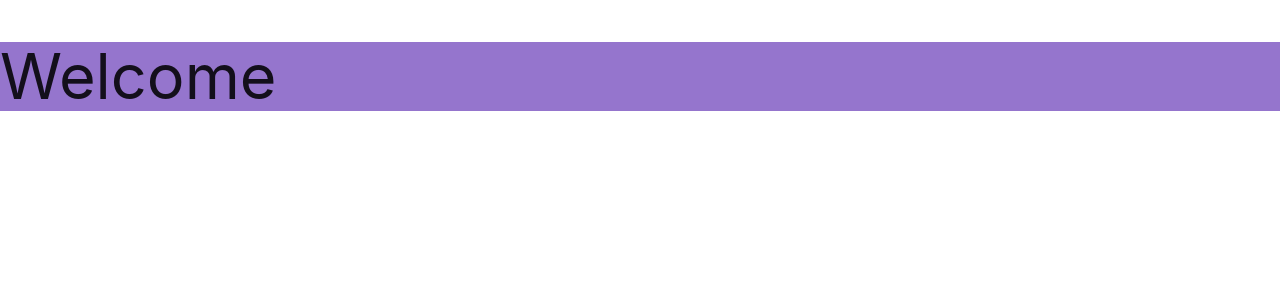
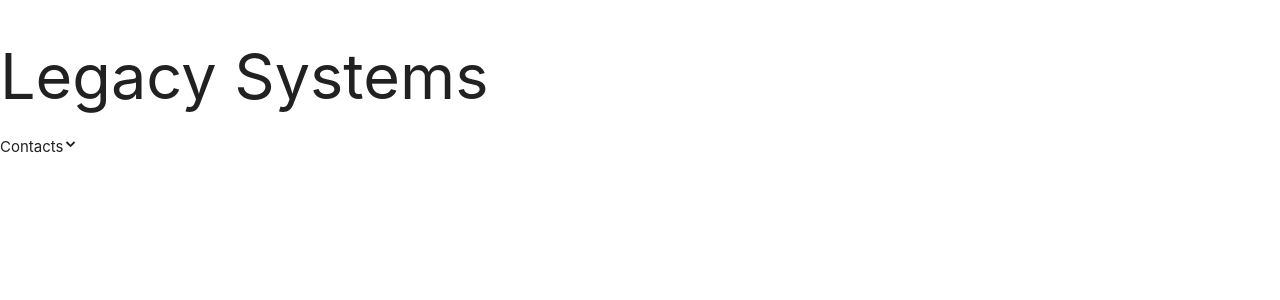
Before and after one commit to ionscion/a-la-code-2, a React (Vite) app: page / in a window 1280 px wide. Shown: the top 300 px of the page. Built offline with nearby package versions, Linux system fonts and the light colour scheme.

Commit message:
added basic header and sidebar components

```diff
--- a/package.json
+++ b/package.json
@@ -20,6 +20,7 @@
     "prop-types": "^15.8.1",
     "react": "^18.2.0",
     "react-dom": "^18.2.0",
+    "react-icons": "^4.8.0",
     "sequelize": "^6.30.0"
   },
   "devDependencies": {
--- a/src/App.jsx
+++ b/src/App.jsx
@@ -1,10 +1,12 @@
 import 'materialize-css/dist/css/materialize.min.css';
 import Header from './components/Header';
+import SidebarPage from "./pages/SidebarPage";
 
 function App() {
   return (
-    <div className="deep-purple lighten-2">
-      <Header />
+    <div >
+      <Header className="deep-purple lighten-2"/>
+      <SidebarPage />
     </div>
   );
 }
--- a/src/components/Header.jsx
+++ b/src/components/Header.jsx
@@ -1,6 +1,6 @@
 function Header() {
     return (
-        <h1>Welcome</h1>
+        <h1>Legacy Systems</h1>
     )
 }
 
--- /dev/null
+++ b/src/components/Sidebar.jsx
@@ -0,0 +1,58 @@
+import { useState, useEffect, useRef } from "react";
+import { GoChevronDown } from "react-icons/go";
+
+function Dropdown({ options, value, onChange }) {
+  const [isOpen, setIsOpen] = useState(false);
+  const divEl = useRef();
+
+  useEffect(() => {
+    const handler = (event) => {
+      if (!divEl.current) {
+        return;
+      }
+
+      if (!divEl.current.contains(event.target)) {
+        setIsOpen(false);
+      }
+    };
+
+    document.addEventListener("click", handler, true);
+
+    //called when Dropdown component is removed from document
+    return () => {
+      document.removeEventListener("click", handler);
+    };
+  }, []);
+
+  const handleClick = () => {
+    // setIsOpen((currentIsOpen) => !currentIsOpen);
+    setIsOpen(!isOpen);
+  };
+
+  const handleOptionClick = (option) => {
+    //close dropdown
+    setIsOpen(false);
+    //what option clicked?
+    onChange(option);
+  };
+
+  const renderedOptions = options.map((option) => {
+    return (
+      <div onClick={() => handleOptionClick(option)} key={option.value}>
+        {option.label}
+      </div>
+    );
+  });
+
+  return (
+    <div ref={divEl}>
+      <div onClick={handleClick}>
+        {value?.label || "Contacts"}
+        <GoChevronDown />
+      </div>
+      {isOpen && <div>{renderedOptions}</div>}
+    </div>
+  );
+}
+
+export default Dropdown;
--- /dev/null
+++ b/src/pages/SidebarPage.jsx
@@ -0,0 +1,24 @@
+import Sidebar from "../components/Sidebar";
+import { useState } from "react";
+
+function SidebarPage() {
+  const [selection, setSelection] = useState(null);
+
+  const handleSelect = (option) => {
+    setSelection(option);
+  };
+
+  const options = [
+    { label: "All Contacts", value: "All contacts" },
+    { label: "New Contact", value: "New Contact" },
+    { label: "Subscribers", value: "Subscribers" },
+  ];
+
+  return (
+    <div>
+      <Sidebar value={selection} onChange={handleSelect} options={options} />
+    </div>
+  );
+}
+
+export default SidebarPage;
```
Also changed, not shown: 1 other file (tests, documents, lock files or other folders).
